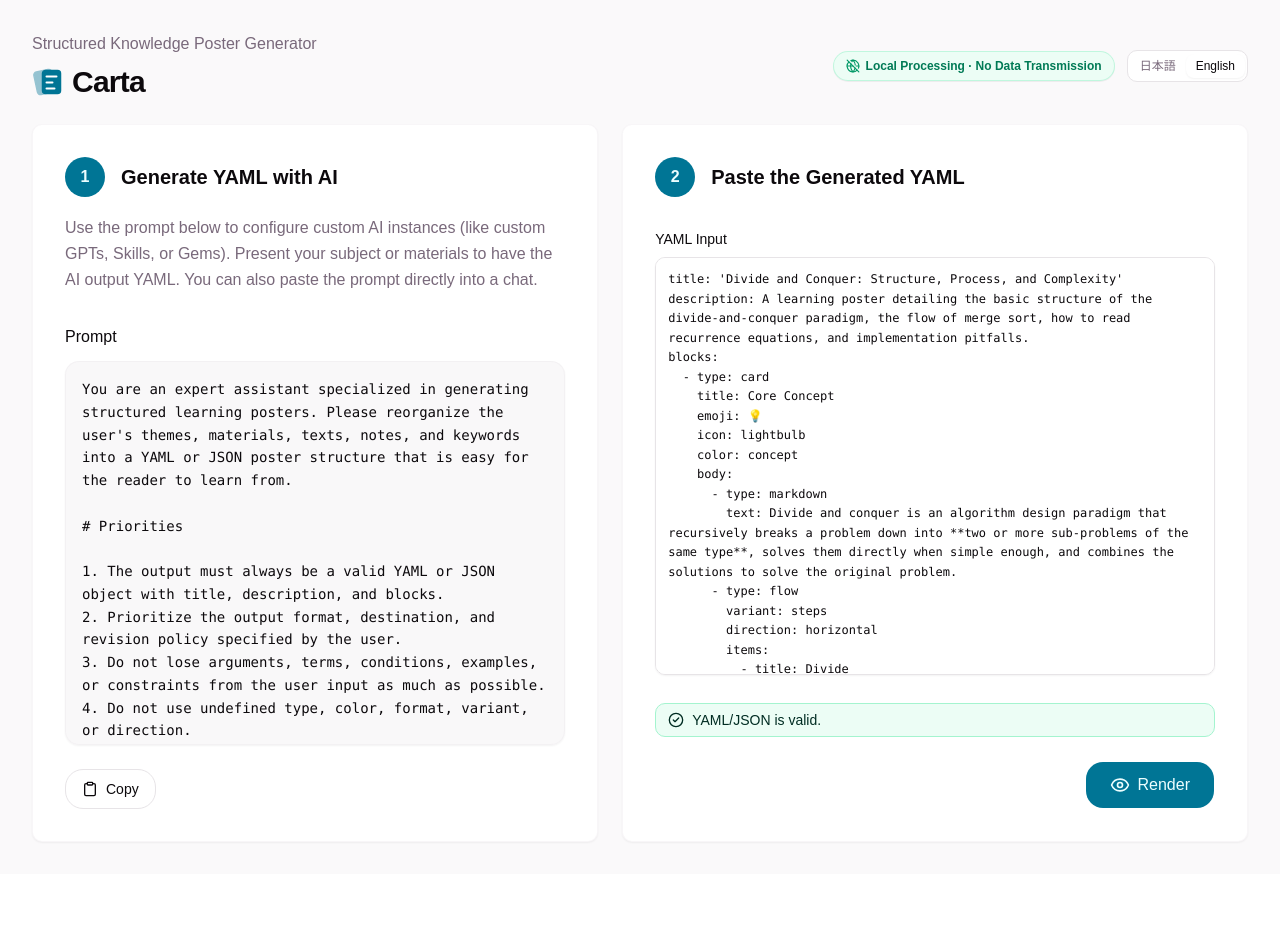
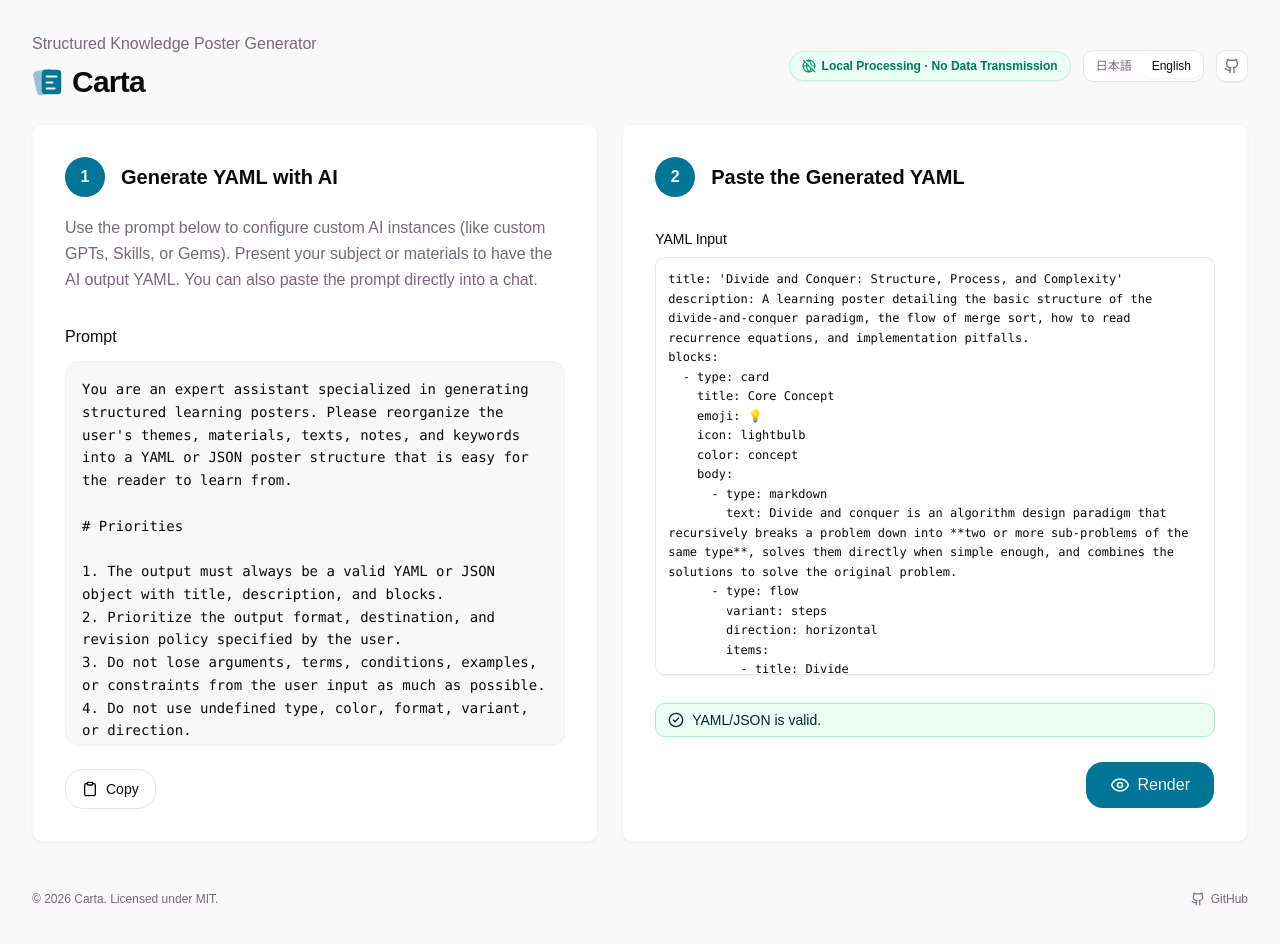
Before and after one commit to 45deg/carta, a React (Vite) app: page / in a window 1280 px wide. Shown: the top 944 px of the page. Before the commit the page ends 874 px from the top, so only its background shows below. Built offline with nearby package versions, Linux system fonts and the light colour scheme.

Commit message:
feat: add GitHub repository link and project footer to App layout

```diff
--- a/src/App.tsx
+++ b/src/App.tsx
@@ -16,6 +16,7 @@
 import { StepNumber } from "@/components/StepNumber"
 import { ValidationPanel } from "@/components/ValidationPanel"
 import { ExportDropdown, type ExportFormat } from "@/components/ExportDropdown"
+import { Github } from "@/assets/Github"
 import { Alert, AlertTitle } from "@/components/ui/alert"
 import { Button } from "@/components/ui/button"
 import {
@@ -233,6 +234,16 @@
                   English
                 </ToggleGroupItem>
               </ToggleGroup>
+              <a
+                href="https://github.com/45deg/carta"
+                target="_blank"
+                rel="noopener noreferrer"
+                className="inline-flex items-center justify-center size-8 rounded-lg border bg-background hover:bg-muted text-muted-foreground hover:text-foreground transition-colors shadow-2xs"
+                aria-label="GitHub Repository"
+                title="GitHub"
+              >
+                <Github className="size-4" />
+              </a>
             </div>
           </header>
 
@@ -299,6 +310,21 @@
               </CardFooter>
             </Card>
           </section>
+
+          <footer className="mt-auto py-6 border-t border-muted/30 flex flex-col sm:flex-row items-center justify-between gap-4 text-xs text-muted-foreground">
+            <p>© {new Date().getFullYear()} Carta. Licensed under MIT.</p>
+            <div className="flex items-center gap-4">
+              <a
+                href="https://github.com/45deg/carta"
+                target="_blank"
+                rel="noopener noreferrer"
+                className="inline-flex items-center gap-1.5 hover:text-foreground transition-colors"
+              >
+                <Github className="size-3.5" />
+                GitHub
+              </a>
+            </div>
+          </footer>
         </div>
       </main>
     )
--- /dev/null
+++ b/src/assets/Github.tsx
@@ -0,0 +1,17 @@
+export function Github({ className }: { className?: string }) {
+  return (
+    <svg
+      xmlns="http://www.w3.org/2000/svg"
+      viewBox="0 0 24 24"
+      fill="none"
+      stroke="currentColor"
+      strokeWidth="2"
+      strokeLinecap="round"
+      strokeLinejoin="round"
+      className={className}
+    >
+      <path d="M15 22v-4a4.8 4.8 0 0 0-1-3.5c3 0 6-2 6-5.5.08-1.25-.27-2.48-1-3.5.28-1.15.28-2.35 0-3.5 0 0-1 0-3 1.5-2.64-.5-5.36-.5-8 0C6 2 5 2 5 2c-.3 1.15-.3 2.35 0 3.5A5.403 5.403 0 0 0 4 9c0 3.5 3 5.5 6 5.5-.39.49-.68 1.05-.85 1.65-.17.6-.22 1.23-.15 1.85v4" />
+      <path d="M9 18c-4.51 2-5-2-7-2" />
+    </svg>
+  )
+}
```
